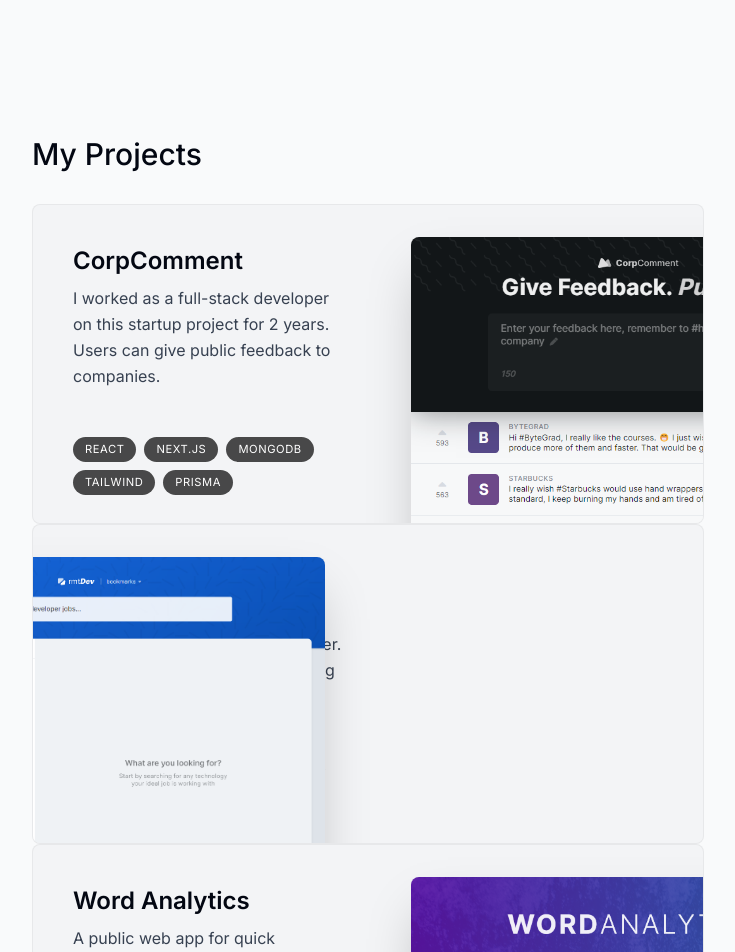
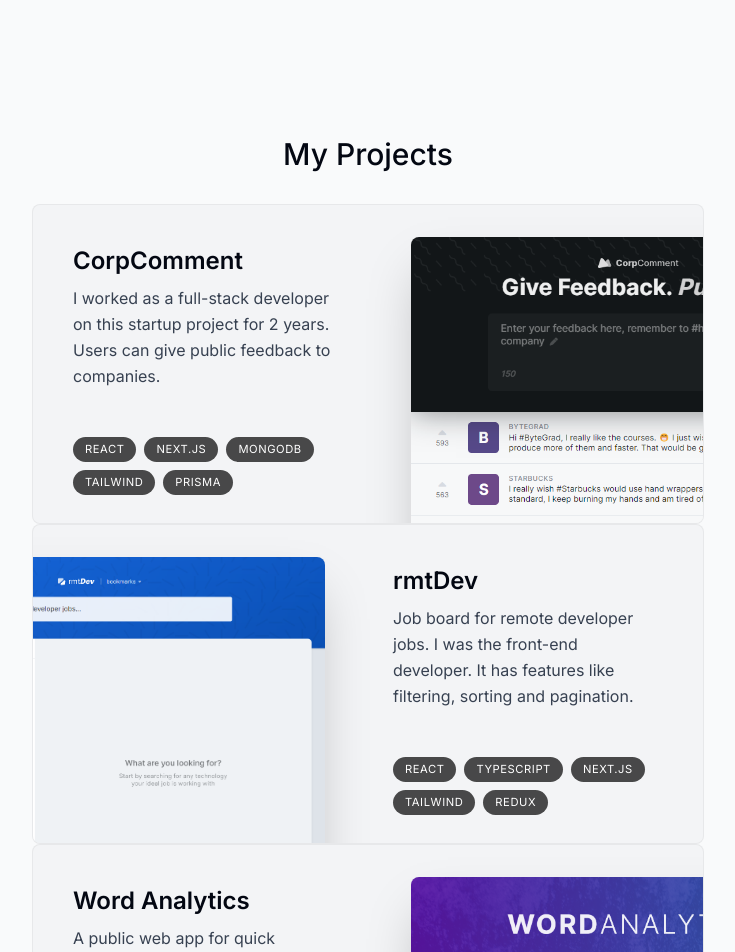
Before and after one commit to alex-dev742/portfolio, a Next.js app: page / in a window 1280 px wide. Shown: the part 1320-2272 px from the top of the page, without its empty margins (272-1007 px from the left). Built offline with nearby package versions, Linux system fonts and the light colour scheme.

Commit message:
refactor: Update layout and project components
Improve visual appeal and user experience by updating the layout component to change the background colors of decorative elements. Modify the project component to include a new image layout and styling.

```diff
--- a/components/project.tsx
+++ b/components/project.tsx
@@ -12,8 +12,8 @@ export default function Project({
   imageUrl,
 }: ProjectProps) {
   return (
-    <section className="group bg-gray-100 max-w-[42rem] border border-black/5 rounded-lg overflow-hidden sm:pr-8 relative sm:h-[20rem] hover:bg-gray-200 transition sm:group-even:pl-8">
-      <div className="px-5 pt-4 pb-7 sm:pl-10 sm:pr-2 sm:pt-10 sm:max-w-[50%] flex flex-col h-full mb-3 sm:mb-8 last:mb-0">
+    <section className="group bg-gray-100 max-w-[42rem] border border-black/5 rounded-lg overflow-hidden sm:pr-8 relative sm:h-[20rem] sm:group-even:pl-8 even:pl-8 hover:bg-gray-200 transition">
+      <div className="px-5 pt-4 pb-7 sm:pl-10 sm:pr-2 sm:pt-10 sm:max-w-[50%] flex flex-col h-full mb-3 sm:mb-8 last:mb-0 group-even:ml-[18rem]">
         <h3 className="text-2xl font-semibold">{title}</h3>
         <p className="mt-2 leading-relaxed text-gray-700">{description}</p>
         <ul className="flex flex-wrap gap-2 mt-4 sm:mt-auto">
@@ -27,7 +27,7 @@ export default function Project({
           ))}
         </ul>
         <Image
-          className="absolute top-8 -right-40 w-[28.25rem] rounded-t-lg shadow-2xl group-even:right-[initial] group-even:-left-40"
+          className="absolute top-8 -right-40 w-[28.25rem] transition rounded-t-lg shadow-2xl group-even:right-[initial] group-even:-left-40 group-hover:-translate-x-3 group-hover:translate-y-3 group-hover:-rotate-2 group-hover:scale-[1.04] group-even:group-hover:translate-x-3 group-even:group-hover:translate-y-3 group-even:group-hover:rotate-2"
           src={imageUrl}
           alt="Projects I worked on"
           quality={95}
--- a/components/section-heading.tsx
+++ b/components/section-heading.tsx
@@ -5,5 +5,9 @@ type SectionHeadingProps = {
 };
 
 export default function SectionHeading({ children }: SectionHeadingProps) {
-  return <h2 className="mb-8 text-3xl font-medium capitalize">{children}</h2>;
+  return (
+    <h2 className="mb-8 text-3xl font-medium text-center capitalize">
+      {children}
+    </h2>
+  );
 }
```
